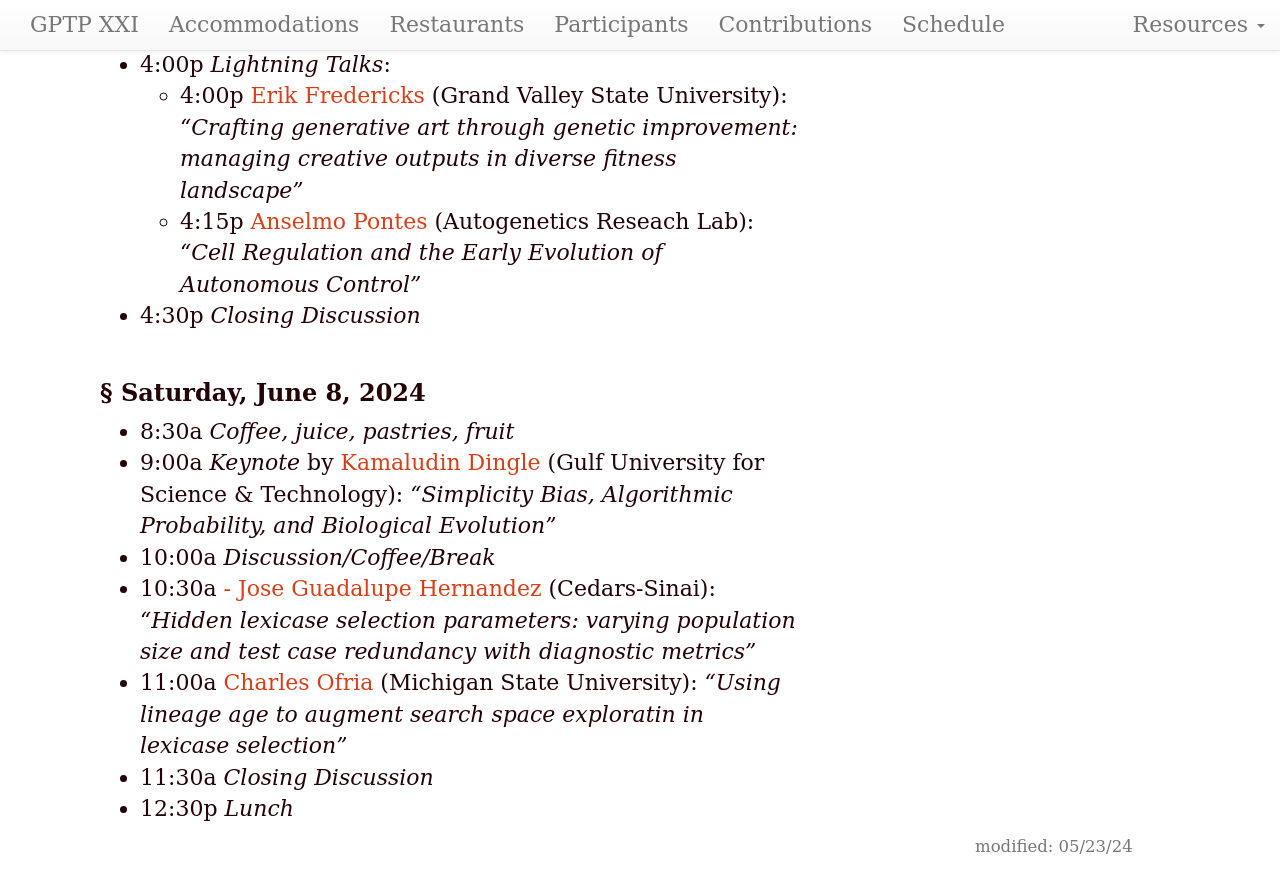
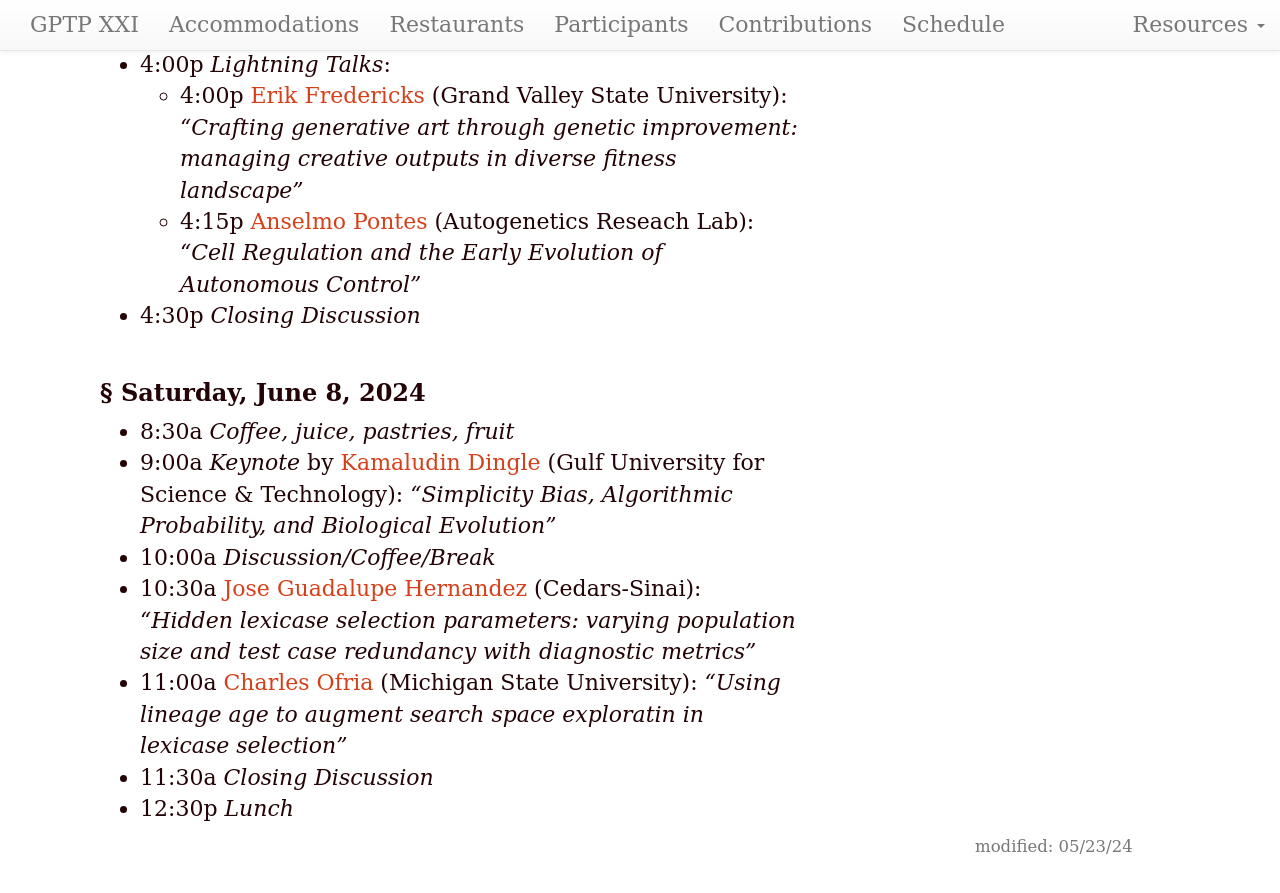
Before and after one commit to GPTP-workshop/gptp-workshop.github.io, a Jekyll site: the page built from schedule.md, in a window 1280 px wide and 900 px high, scrolled down 2831 px. Shown: the top 893 px of the window. Built offline with Jekyll 4.4.1, drawn with Linux system fonts in a browser that asks for light colours; our own code applies the rules of GitHub Pages for plain Markdown files; part of the change alters nothing that is shown.

Commit message:
Update schedule.md

```diff
--- a/schedule.md
+++ b/schedule.md
@@ -61,7 +61,7 @@ GPTP-2024 will be held at the main campus of University of Michigan, Weiser Hall
 - 8:30a _Coffee, juice, pastries, fruit_
 - 9:00a _Keynote_ by [Kamaludin Dingle](https://www.gust.edu.kw/faculty-staff/Dingle.K) (Gulf University for Science & Technology): _"Simplicity Bias, Algorithmic Probability, and Biological Evolution"_
 - 10:00a _Discussion/Coffee/Break_
-- 10:30a [- Jose Guadalupe Hernandez](https://www.cedars-sinai.edu/research/labs/moore.html) (Cedars-Sinai): _"Hidden lexicase selection parameters: varying population size and test case redundancy with diagnostic metrics"_
+- 10:30a [Jose Guadalupe Hernandez](https://jgh9094.github.io/) (Cedars-Sinai): _"Hidden lexicase selection parameters: varying population size and test case redundancy with diagnostic metrics"_
 - 11:00a [Charles Ofria](https://ofria.com/) (Michigan State University): _"Using lineage age to augment search space exploratin in lexicase selection"_
 - 11:30a _Closing Discussion_
 - 12:30p _Lunch_
```
